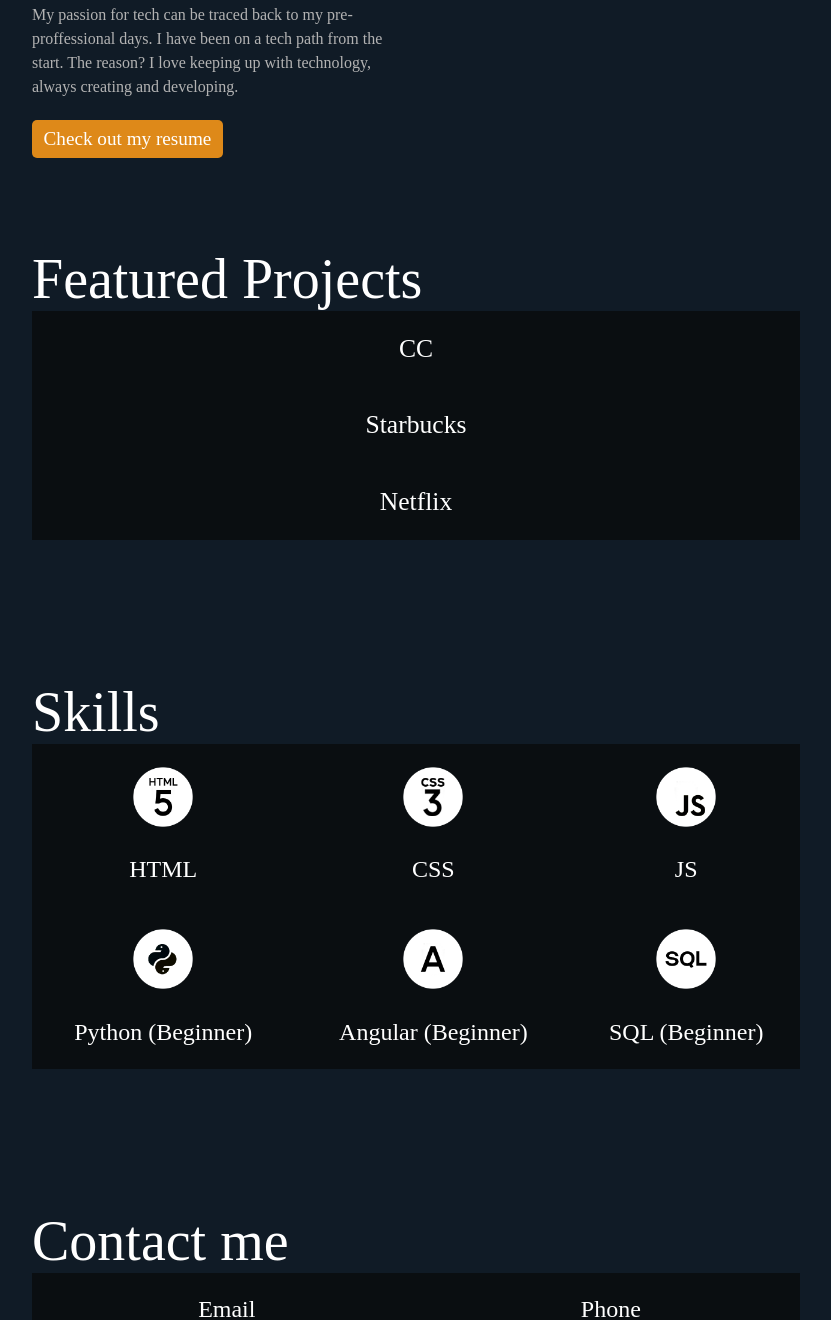
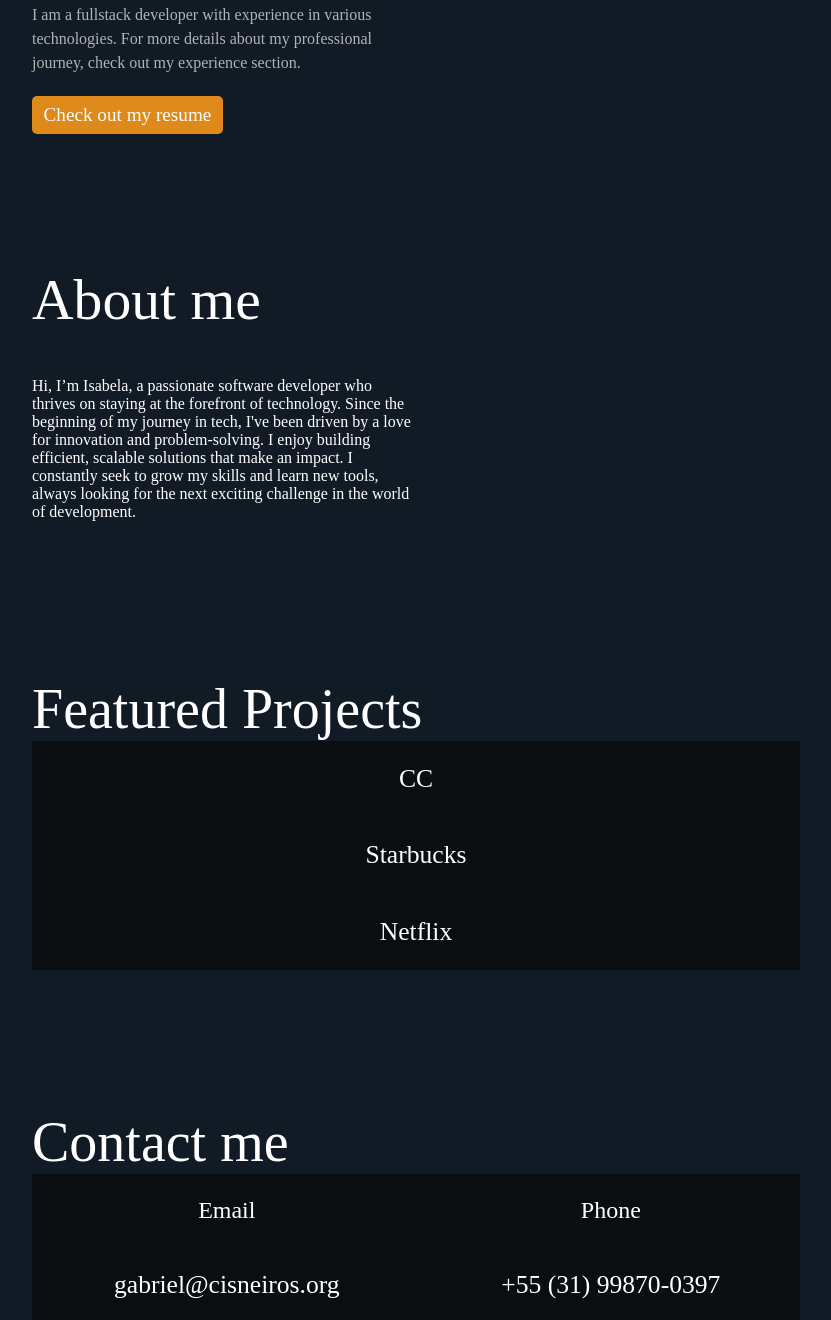
Before and after one commit to iswbela/oldWebsite, a plain HTML site: page portal/index.html in a window 1280 px wide. Shown: the part 445-1765 px from the top of the page, without its empty margins (224-1055 px from the left). Drawn offline with nearby package versions, Linux system fonts and the light colour scheme; a web font is replaced by a local one.

Commit message:
Update index.html

```diff
--- a/portal/index.html
+++ b/portal/index.html
@@ -39,7 +39,7 @@
                     Software Developer
                 </h3>
                 <h4>
-                    My passion for tech can be traced back to my pre-proffessional days. I have been on a tech path from the start. The reason? I love keeping up with technology, always creating and developing.
+                   I am a fullstack developer with experience in various technologies. For more details about my professional journey, check out my experience section.
                 </h4>
                 <a href="resume.html"><button>
                     Check out my resume
@@ -47,6 +47,17 @@
             </span>
             <span class="right">
                 <img src="images/Screenshot_1.png" class="isa">
+            </span>
+        </div>
+        <div class="portfolio" id="portfolio">
+            <span class="left">
+                    <h2>
+                        About me
+                    </h2>
+                    <p>
+                        Hi, I’m Isabela, a passionate software developer who thrives on staying at the forefront of technology. Since the beginning of my journey in tech, I've been driven by a love for innovation and problem-solving. I enjoy building efficient, scalable solutions that make an impact. I constantly seek to grow my skills and learn new tools, always looking for the next exciting challenge in the world of development.
+                    </p>
+                </table>
             </span>
         </div>
         <div class="portfolio" id="portfolio">
@@ -66,56 +77,6 @@
                     </tr>
                 </table>
             </span>
-        </div>
-        <div class="skills" id="skills">
-            <table class="skillset">
-                <caption>Skills</caption>
-                <tr>
-                    <td class="img">
-                        <img class="fire" src="images/icons/icoHTML.png">
-                    </td>
-                    <td class="img">
-                        <img class="fire" src="images/icons/icoCSS.png">
-                    </td>
-                    <td class="img">
-                        <img class="fire" src="images/icons/ico_javascript.png">
-                    </td>
-                </tr>
-                <tr>
-                    <td>
-                        HTML
-                    </td>
-                    <td>
-                        CSS
-                    </td>
-                    <td>
-                        JS
-                    </td>
-                </tr>
-
-                <tr>
-                    <td class="img">
-                        <img class="fire" src="images/icons/ico_Py.png">
-                    </td>
-                    <td class="img">
-                        <img class="fire" src="images/icons/icoAngular.png">
-                    </td>
-                    <td class="img">
-                        <img class="fire" src="images/icons/ico_SQL.png">
-                    </td>
-                </tr>
-                <tr>
-                    <td>
-                        Python (Beginner)
-                    </td>
-                    <td>
-                        Angular (Beginner)
-                    </td>
-                    <td>
-                        SQL (Beginner)
-                    </td>
-                </tr>
-            </table>
         </div>
         <div class="contact" id="contact">
                 <span class="left">
```
